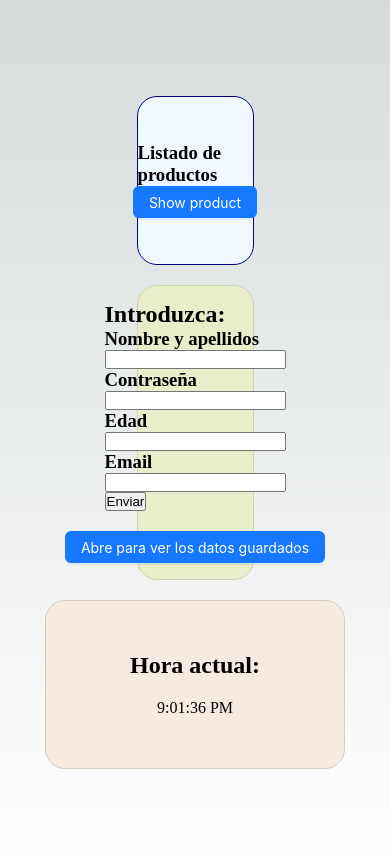
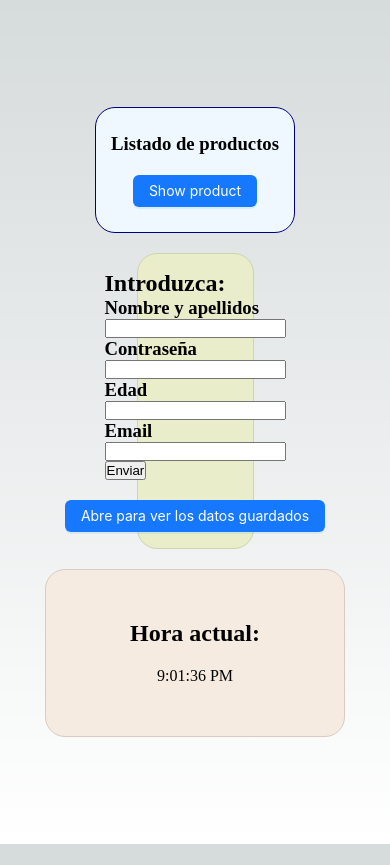
Before and after one commit to Aluonam/pt_191223, a Next.js app: page / in a window 390 px wide. After the commit the page ends 844 px from the top, so only its background shows below. Built offline with nearby package versions, Linux system fonts and the light colour scheme.

Commit message:
feat: responsive component ProductData

```diff
--- a/screen/components/ProductData.jsx
+++ b/screen/components/ProductData.jsx
@@ -19,8 +19,10 @@ const ProductData = () => {
       backgroundColor:"aliceblue",
       border:"1px solid navy",
       borderRadius:"20px",
-      width:"30vw",
-      height:"20vh",
+      width:"200px",
+      height:"15vh",
+      minHeight:"120px",
+      gap: "20px",
       display: "flex",
       flexDirection: "column",
       alignItems: "center",
```
